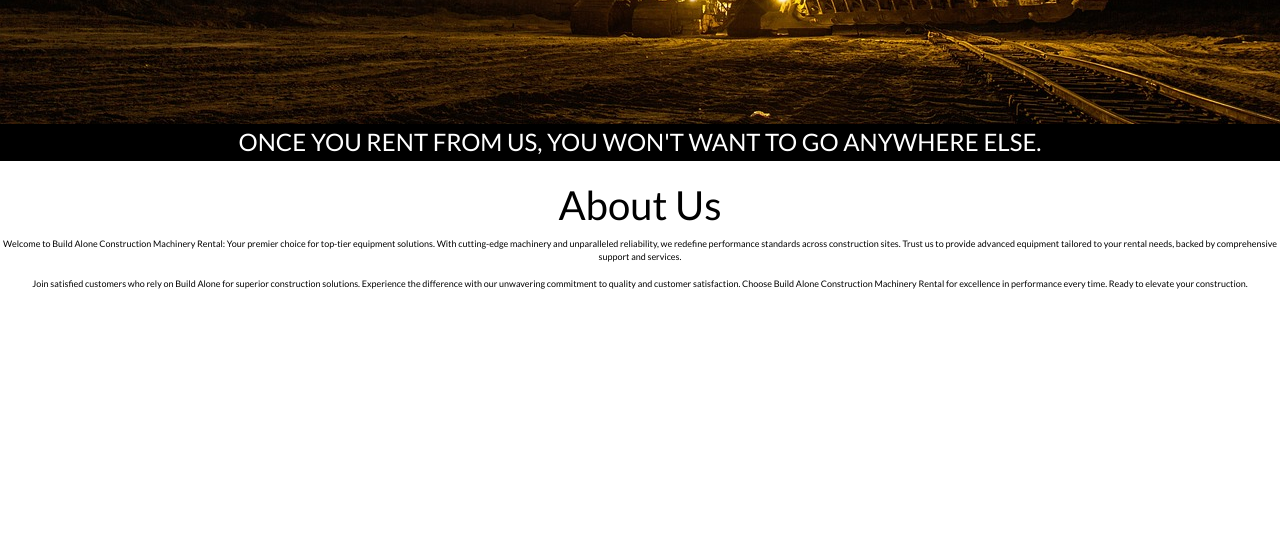
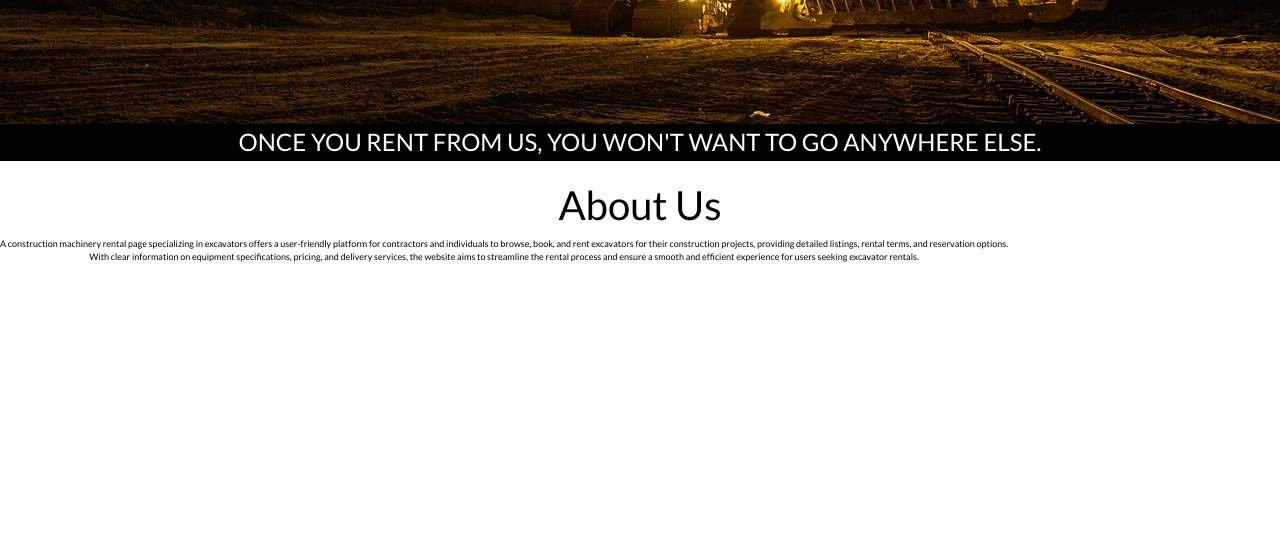
Before and after one commit to Biecho88/build_alone, a Django app: page / in a window 1280 px wide. Shown: the part 676-1236 px from the top of the page. Run offline with Django 3.2, Linux system fonts and the light colour scheme; some libraries are stand-ins or nearby versions.

Commit message:
Adjusted text on the main page

```diff
--- a/home/templates/home/index.html
+++ b/home/templates/home/index.html
@@ -37,13 +37,12 @@
         </h1>
 
         <p class="row text-center media_size">
-            Welcome to Build Alone Construction Machinery Rental: Your premier choice for top-tier equipment solutions. With cutting-edge machinery and unparalleled reliability,
-            we redefine performance standards across construction sites.
-            Trust us to provide advanced equipment tailored to your rental needs, backed by comprehensive support and services.<br>
+
+            A construction machinery rental page specializing in excavators offers a user-friendly platform for contractors and individuals to browse,
+            book, and rent excavators for their construction projects, providing detailed listings, rental terms, and reservation options.
             <br>
-            Join satisfied customers who rely on Build Alone for superior construction solutions.
-            Experience the difference with our unwavering commitment to quality and customer satisfaction.
-            Choose Build Alone Construction Machinery Rental for excellence in performance every time. Ready to elevate your construction.
+            With clear information on equipment specifications, pricing, and delivery services,
+            the website aims to streamline the rental process and ensure a smooth and efficient experience for users seeking excavator rentals.
             <br>
         </p>
     </div>
```
